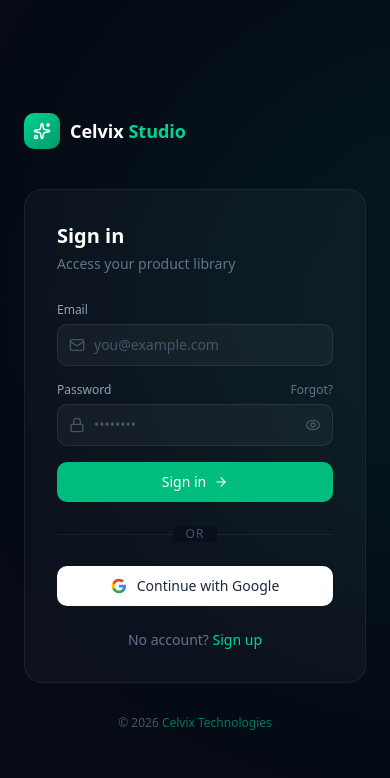
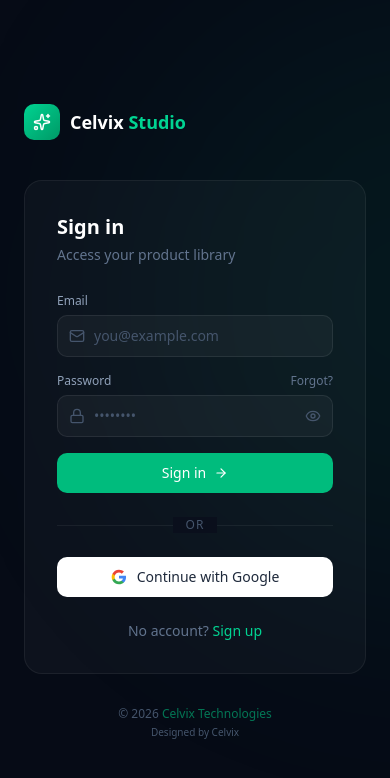
Before and after one commit to fx-celvix/Supermarket-Product-Image-library, a Next.js app: page /login in a window 390 px wide. Shown: the top 778 px of the page. Built offline with nearby package versions, Linux system fonts and the light colour scheme; no server answers; the database is empty.

Commit message:
Update login page footer

```diff
--- a/app/login/page.tsx
+++ b/app/login/page.tsx
@@ -106,10 +106,13 @@
                     </div>
 
                     {/* Footer */}
-                    <div className="absolute bottom-8 left-20">
+                    <div className="absolute bottom-8 left-20 flex flex-col gap-1">
                         <a href="https://celvix.in" target="_blank" rel="noopener noreferrer" className="text-xs text-slate-600 hover:text-slate-400 transition-colors">
                             © 2026 Celvix Technologies
                         </a>
+                        <span className="text-[10px] text-slate-600">
+                            Designed by <a href="https://celvix.in" target="_blank" rel="noopener noreferrer" className="hover:text-slate-400 transition-colors">Celvix</a>
+                        </span>
                     </div>
                 </div>
 
@@ -232,12 +235,17 @@
                         </div>
 
                         {/* Mobile footer */}
-                        <p className="mt-8 text-center text-xs text-slate-600 lg:hidden">
-                            © 2026{' '}
-                            <a href="https://celvix.in" target="_blank" rel="noopener noreferrer" className="text-emerald-500/60 hover:text-emerald-400 transition-colors">
-                                Celvix Technologies
-                            </a>
-                        </p>
+                        <div className="mt-8 text-center text-xs text-slate-600 lg:hidden flex flex-col gap-1 items-center">
+                            <p>
+                                © 2026{' '}
+                                <a href="https://celvix.in" target="_blank" rel="noopener noreferrer" className="text-emerald-500/60 hover:text-emerald-400 transition-colors">
+                                    Celvix Technologies
+                                </a>
+                            </p>
+                            <span className="text-[10px]">
+                                Designed by <a href="https://celvix.in" target="_blank" rel="noopener noreferrer" className="hover:text-slate-400 transition-colors">Celvix</a>
+                            </span>
+                        </div>
                     </div>
                 </div>
             </main>
```
